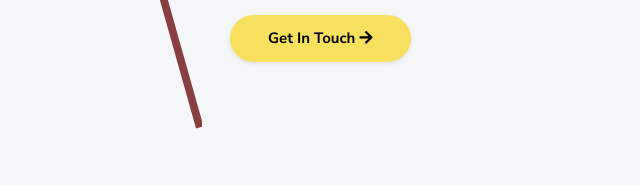
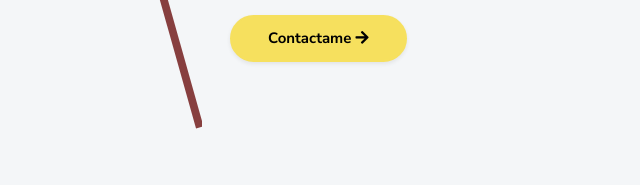
Before and after one commit to abelarcos21/Curriculum2025, a plain HTML site: page index.html in a window 1280 px wide. Shown: the part 387-572 px from the top of the page, 422-1062 px from the left. Drawn offline with Linux system fonts and the light colour scheme.

Commit message:
agregando modificacion

```diff
--- a/index.html
+++ b/index.html
@@ -67,7 +67,7 @@
                 </ul>
               </nav>
             </div>
-            <div class="mt-3" data-aos="fade-up" data-aos-delay="200"><a class="btn btn-primary shadow-sm mt-1 hover-effect" href="#contact">Get In Touch <i class="fas fa-arrow-right"></i></a></div>
+            <div class="mt-3" data-aos="fade-up" data-aos-delay="200"><a class="btn btn-primary shadow-sm mt-1 hover-effect" href="#contact">Contactame <i class="fas fa-arrow-right"></i></a></div>
           </div>
         </div>
       </div>
```
